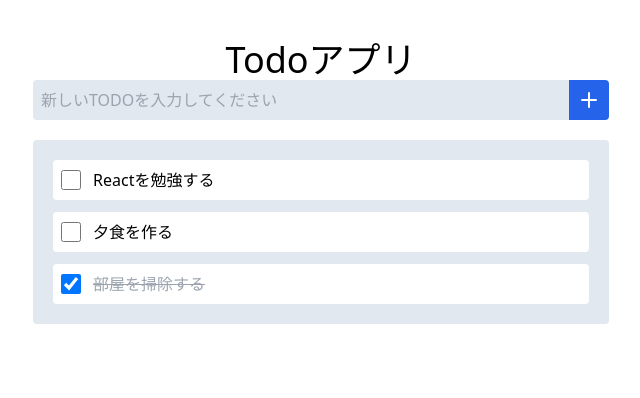
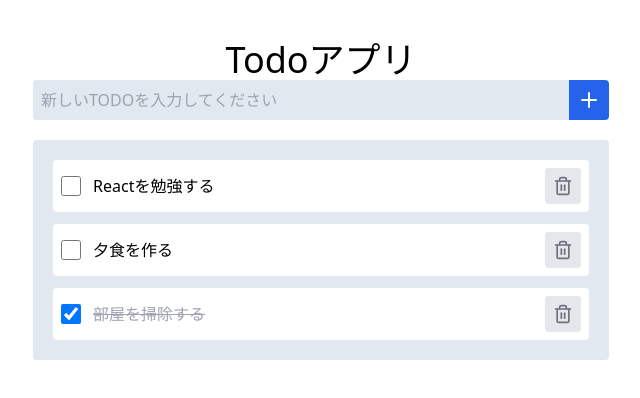
Before and after one commit to yousakamori/react-todo-app, a React (Vite) app: page / in a window 1280 px wide. Shown: the top 398 px of the page, without its empty margins (319-959 px from the left). Built offline with nearby package versions, Linux system fonts and the light colour scheme.

Commit message:
削除ボタンを追加

```diff
--- a/src/App.tsx
+++ b/src/App.tsx
@@ -30,13 +30,23 @@ function App() {
     });
   };
 
+  const deleteTodo = (id: number) => {
+    setTodoList((prevTodoList) => {
+      return prevTodoList.filter((todo) => todo.id !== id);
+    });
+  };
+
   return (
     <main className="max-w-xl mx-auto mt-10">
       <h1 className="text-4xl text-center">Todoアプリ</h1>
       <div className="space-y-5">
         <AddTodoFrom addTodo={addTodo} />
         <div className="p-5 rounded bg-slate-200">
-          <TodoList todoList={todoList} changeCompleted={changeCompleted} />
+          <TodoList
+            todoList={todoList}
+            changeCompleted={changeCompleted}
+            deleteTodo={deleteTodo}
+          />
         </div>
       </div>
     </main>
--- a/src/components/TodoList.tsx
+++ b/src/components/TodoList.tsx
@@ -1,11 +1,13 @@
+import { Trash2 } from "lucide-react";
 import { Todo } from "../types/todo";
 
 type Props = {
   todoList: Todo[];
   changeCompleted: (id: number) => void;
+  deleteTodo: (id: number) => void;
 };
 
-export const TodoList = ({ todoList, changeCompleted }: Props) => {
+export const TodoList = ({ todoList, changeCompleted, deleteTodo }: Props) => {
   return (
     <div className="space-y-3">
       {todoList.map((todo) => (
@@ -31,6 +33,13 @@ export const TodoList = ({ todoList, changeCompleted }: Props) => {
               {todo.title}
             </span>
           </label>
+          <button
+            type="button"
+            className="p-2 transition-colors bg-gray-200 rounded hover:bg-gray-300"
+            onClick={() => deleteTodo(todo.id)}
+          >
+            <Trash2 className="text-gray-500 size-5" />
+          </button>
         </div>
       ))}
     </div>
```
